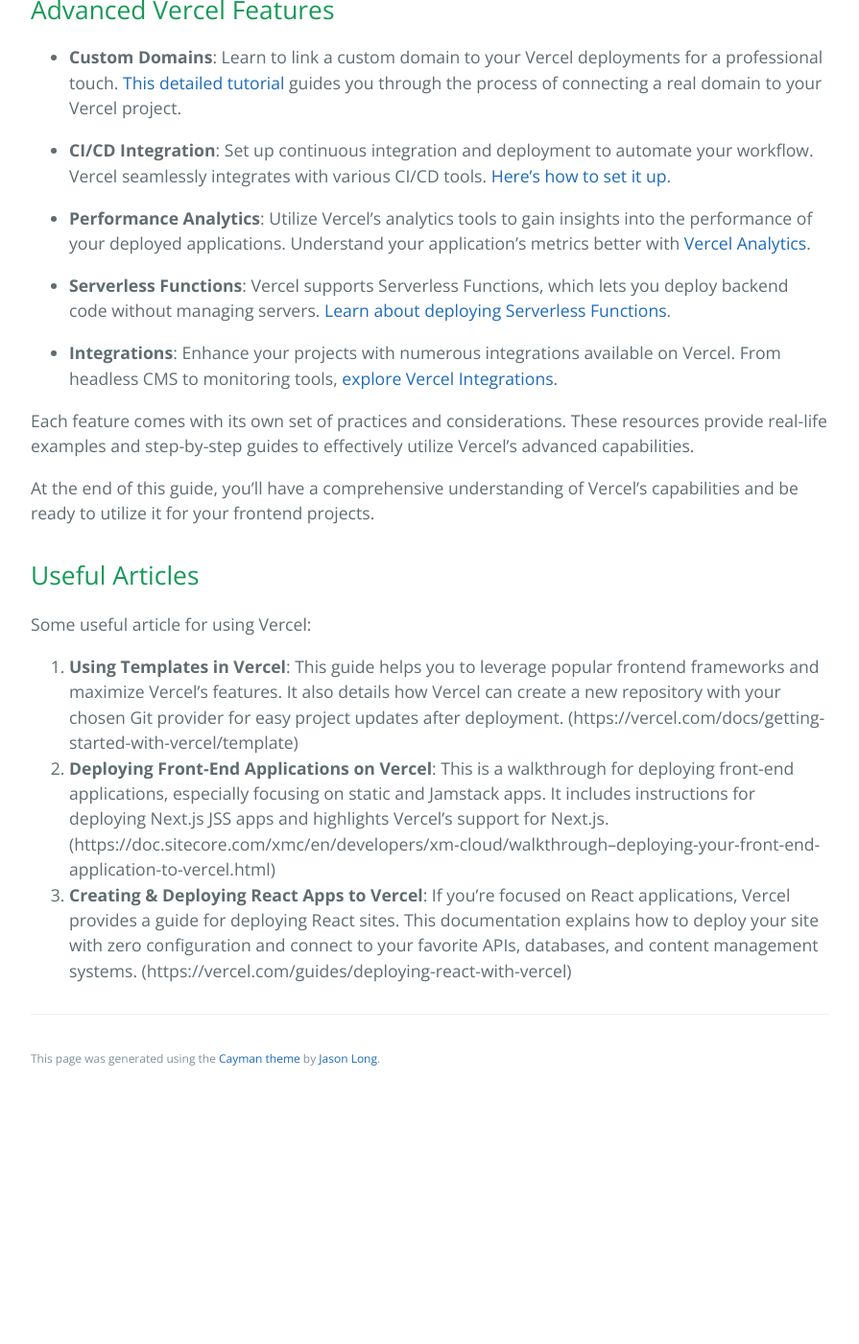
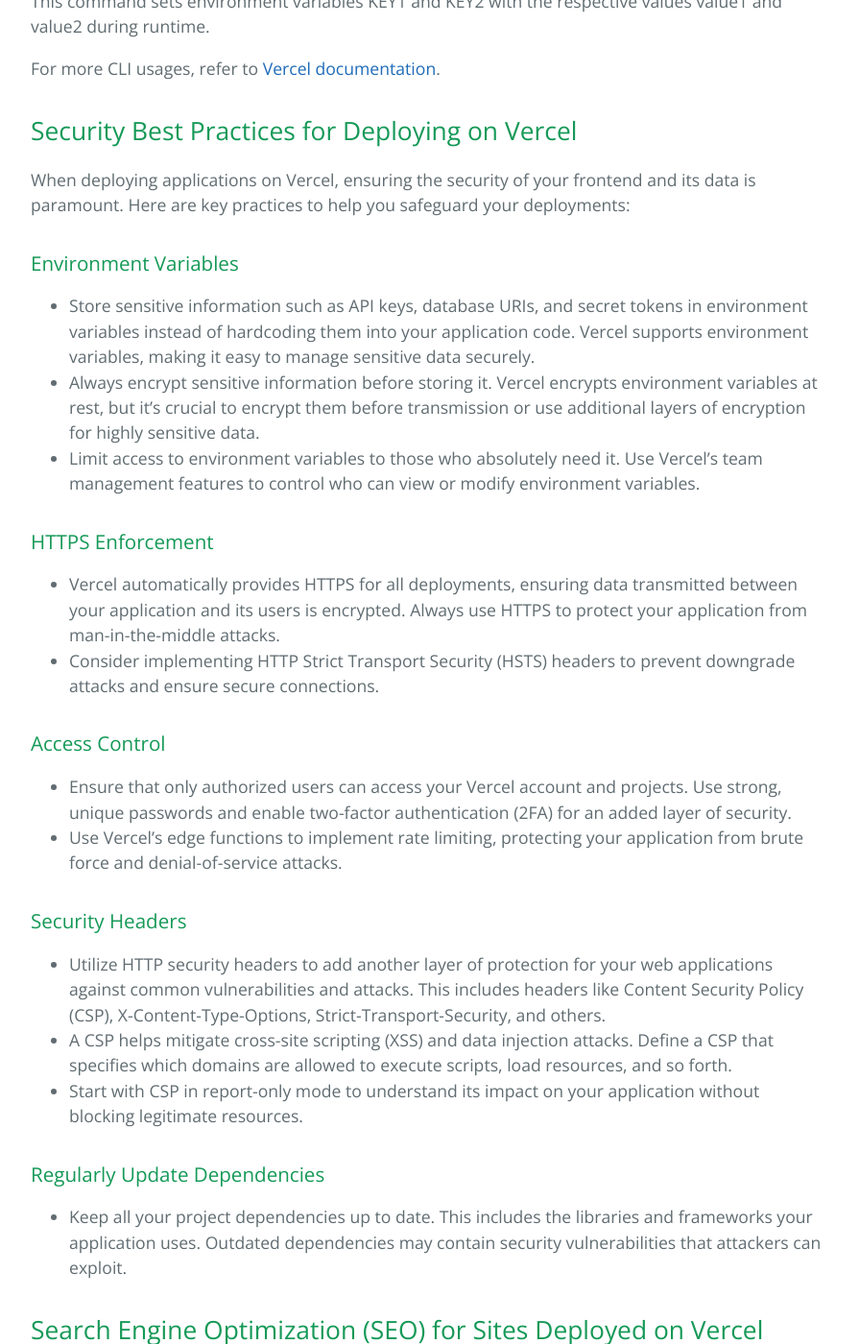
Before and after one commit to learning-software-engineering/learning-software-engineering.github.io, a Jekyll site: the page built from Topics/Development_Process/Vercel_Frontend_Deployment.md, in a window 1280 px wide and 1400 px high, scrolled down 5260 px. Shown: the whole window at 96% size, without its empty margins (192-1087 px from the left). Built offline with Jekyll 4.4.1, drawn with Linux system fonts in a browser that asks for light colours; our own code applies the rules of GitHub Pages for plain Markdown files; before the commit the page ends 6405 px from its top, so only the background shows below that; some of the changed text lies outside the part shown.

Commit message:
Update Vercel_Frontend_Deployment.md
Added suptopics:
- Security Best Practices for Deploying on Vercel
- Search Engine Optimization (SEO) for Sites Deployed on Vercel

```diff
--- a/Topics/Development_Process/Vercel_Frontend_Deployment.md
+++ b/Topics/Development_Process/Vercel_Frontend_Deployment.md
@@ -6,6 +6,8 @@
 ### [Why Deploy with Vercel?](#why-deploy-with-vercel-1)
 ### [How to Deploy on Vercel?](#how-to-deploy-on-vercel-1)
 ### [Deploying with Vercel CLI](#deploying-with-vercel-cli-1)
+### [Security Best Practices for Deploying on Vercel] (#vercel-security)
+### [Search Engine Optimization (SEO) for Sites Deployed on Vercel] (#vercel-seo)
 ### [Advanced Vercel Features](#advanced-vercel-features-1)
 ### [Useful Articles](#useful-articles-1)
 
@@ -132,6 +134,70 @@
 
 For more CLI usages, refer to [Vercel documentation](https://vercel.com/docs/cli/deploy).
 
+## Security Best Practices for Deploying on Vercel
+When deploying applications on Vercel, ensuring the security of your frontend and its data is paramount. Here are key practices to help you safeguard your deployments:
+
+### Environment Variables
+- Store sensitive information such as API keys, database URIs, and secret tokens in environment variables instead of hardcoding them into your application code. Vercel supports environment variables, making it easy to manage sensitive data securely.
+- Always encrypt sensitive information before storing it. Vercel encrypts environment variables at rest, but it's crucial to encrypt them before transmission or use additional layers of encryption for highly sensitive data.
+- Limit access to environment variables to those who absolutely need it. Use Vercel's team management features to control who can view or modify environment variables.
+
+### HTTPS Enforcement
+- Vercel automatically provides HTTPS for all deployments, ensuring data transmitted between your application and its users is encrypted. Always use HTTPS to protect your application from man-in-the-middle attacks.
+- Consider implementing HTTP Strict Transport Security (HSTS) headers to prevent downgrade attacks and ensure secure connections.
+
+### Access Control
+- Ensure that only authorized users can access your Vercel account and projects. Use strong, unique passwords and enable two-factor authentication (2FA) for an added layer of security.
+- Use Vercel’s edge functions to implement rate limiting, protecting your application from brute force and denial-of-service attacks.
+
+### Security Headers
+- Utilize HTTP security headers to add another layer of protection for your web applications against common vulnerabilities and attacks. This includes headers like Content Security Policy (CSP), X-Content-Type-Options, Strict-Transport-Security, and others.
+- A CSP helps mitigate cross-site scripting (XSS) and data injection attacks. Define a CSP that specifies which domains are allowed to execute scripts, load resources, and so forth.
+- Start with CSP in report-only mode to understand its impact on your application without blocking legitimate resources.
+
+### Regularly Update Dependencies
+- Keep all your project dependencies up to date. This includes the libraries and frameworks your application uses. Outdated dependencies may contain security vulnerabilities that attackers can exploit.
+
+## Search Engine Optimization (SEO) for Sites Deployed on Vercel
+Maximizing the visibility of your Vercel-deployed sites in search engine results is crucial for attracting traffic. Implement these SEO strategies to improve your site’s ranking:
+
+### Optimize Site Performance
+- Vercel's Global CDN automatically ensures that your site is delivered quickly to users worldwide. Fast loading times improve user experience and SEO.
+- Optimize images using next-gen image formats and ensuring images are optimally sized for the web to decrease load times. You can use tools like Next.js' Image component to automatically optimize images for speed.
+- Use compression algorithms like Brotli to reduce the size of your HTML, CSS, and JavaScript files.
+
+### Improve User Experience (UX)
+- Make sure your site is fully responsive and looks good on all devices, as mobile-friendliness is a ranking factor.
+- Ensure your site is accessible to all users, including those with disabilities. This includes proper use of HTML semantics, alt tags for images, and ARIA labels where necessary.
+
+### Content and Metadata Optimization
+- Proper use of meta tags (unique title and description) on each page can help search engines understand your content better.
+- Implement structured data (using schema.org) to help search engines understand the context of your content, enabling rich snippets in search results.
+- Use clear, descriptive URLs that include keywords relevant to your content.
+
+### Fast and Secure Connections
+- Vercel provides SSL certificates for all deployments, ensuring secure and encrypted connections. A secure site is a ranking factor for Google.
+- Minimize the use of redirects and ensure they are implemented correctly. Excessive redirects can slow down your site and negatively impact SEO.
+
+### High Quality Content
+- Create high-quality, relevant content that answers the needs of your audience. Use appropriate keywords naturally within your content.
+- Update Content Regularly. Keep your site fresh and updated with new content to signal to search engines that your site is active.
+- Backlinks from reputable sites can significantly boost your site's authority and search ranking. Focus on creating valuable content that others want to link to.
+
+### Utilize Server-Side Rendering (SSR) or Static Site Generation (SSG)
+- Use Next.js for your projects on Vercel to take advantage of SSR or SSG. These approaches can help ensure that your content is fully rendered and indexable by search engines when they crawl your site.
+
+### Sitemaps and Robots.txt
+- Create and submit a sitemap to search engines to help them discover and index your pages.
+-	Use a robots.txt file to control which parts of your site should be crawled and indexed by search engines.
+
+### Monitor and Analyze Your SEO Performance
+- Regularly monitor your site’s performance in search results with tools like Google Search Console. This can help you identify and fix any issues that might be affecting your ranking.
+- Stay up-to-date with the latest best practices and search engine guidelines.
+
+### Social Media Integration
+- Use social media to promote your content and create backlinks to your site, increasing traffic and engagement.
+
 ## Advanced Vercel Features
 
 - **Custom Domains**:
```
